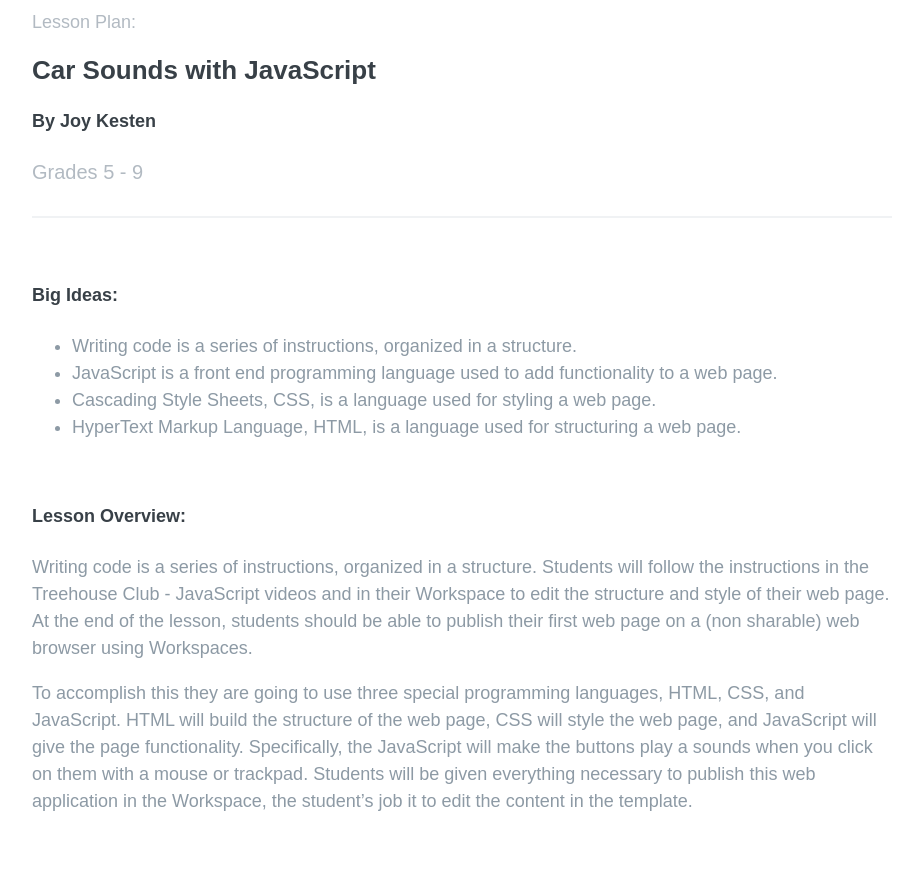
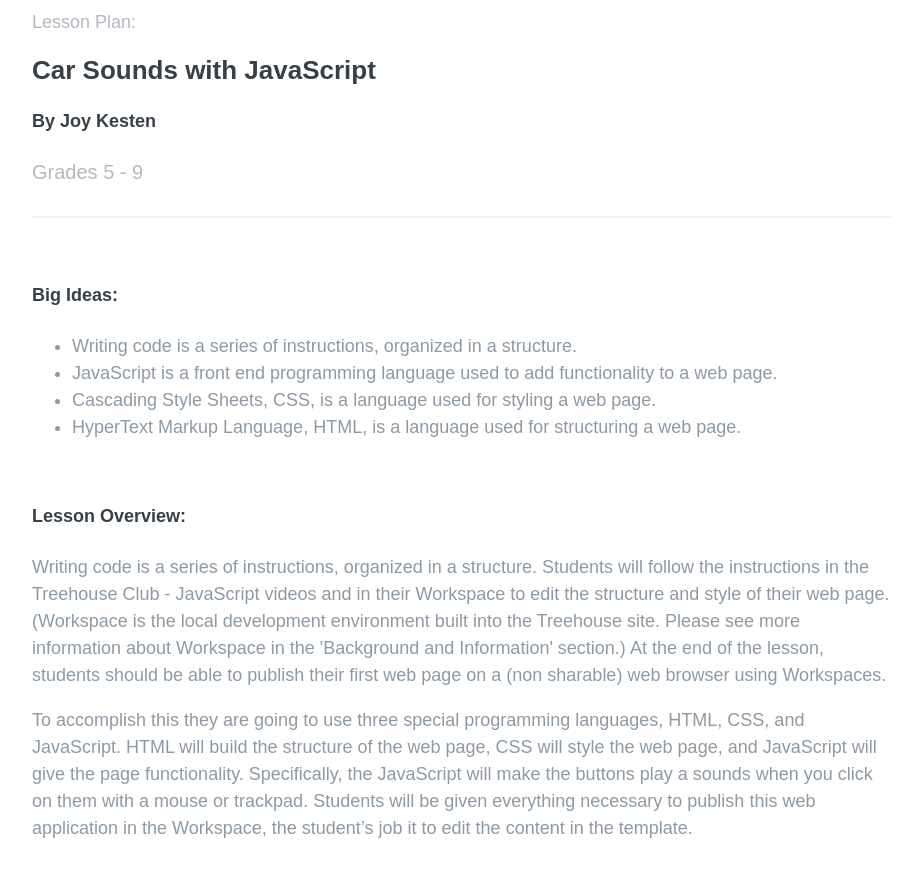
Before and after one commit to syoustra/LessonPlan_JavaScript, a plain HTML site: page index.html in a window 1280 px wide. Shown: the part 155-1026 px from the top of the page, without its empty margins (178-1101 px from the left). Drawn offline with nearby package versions, Linux system fonts and the light colour scheme.

Commit message:
Update index.html

```diff
--- a/index.html
+++ b/index.html
@@ -45,7 +45,7 @@
 
             <h4>Lesson Overview:</h4>
 
-            <p>Writing code is a series of instructions, organized in a structure. Students will follow the instructions in the Treehouse Club - JavaScript videos and in their Workspace to edit the structure and style of their web page.  At the end of the lesson, students should be able to publish their first web page on a (non sharable) web browser using Workspaces.</p>
+            <p>Writing code is a series of instructions, organized in a structure. Students will follow the instructions in the Treehouse Club - JavaScript videos and in their Workspace to edit the structure and style of their web page. (Workspace is the local development environment built into the Treehouse site. Please see more information about Workspace in the 'Background and Information' section.) At the end of the lesson, students should be able to publish their first web page on a (non sharable) web browser using Workspaces.</p>
 
             <p>To accomplish this they are going to use three special programming languages, HTML, CSS, and JavaScript.  HTML will build the structure of the web page, CSS will style the web page, and JavaScript will give the page functionality.  Specifically, the JavaScript will make the buttons play a sounds when you click on them with a mouse or trackpad.  Students will be given everything necessary to publish this web application in the Workspace, the student’s job it to edit the content in the template.</p>
 
```
